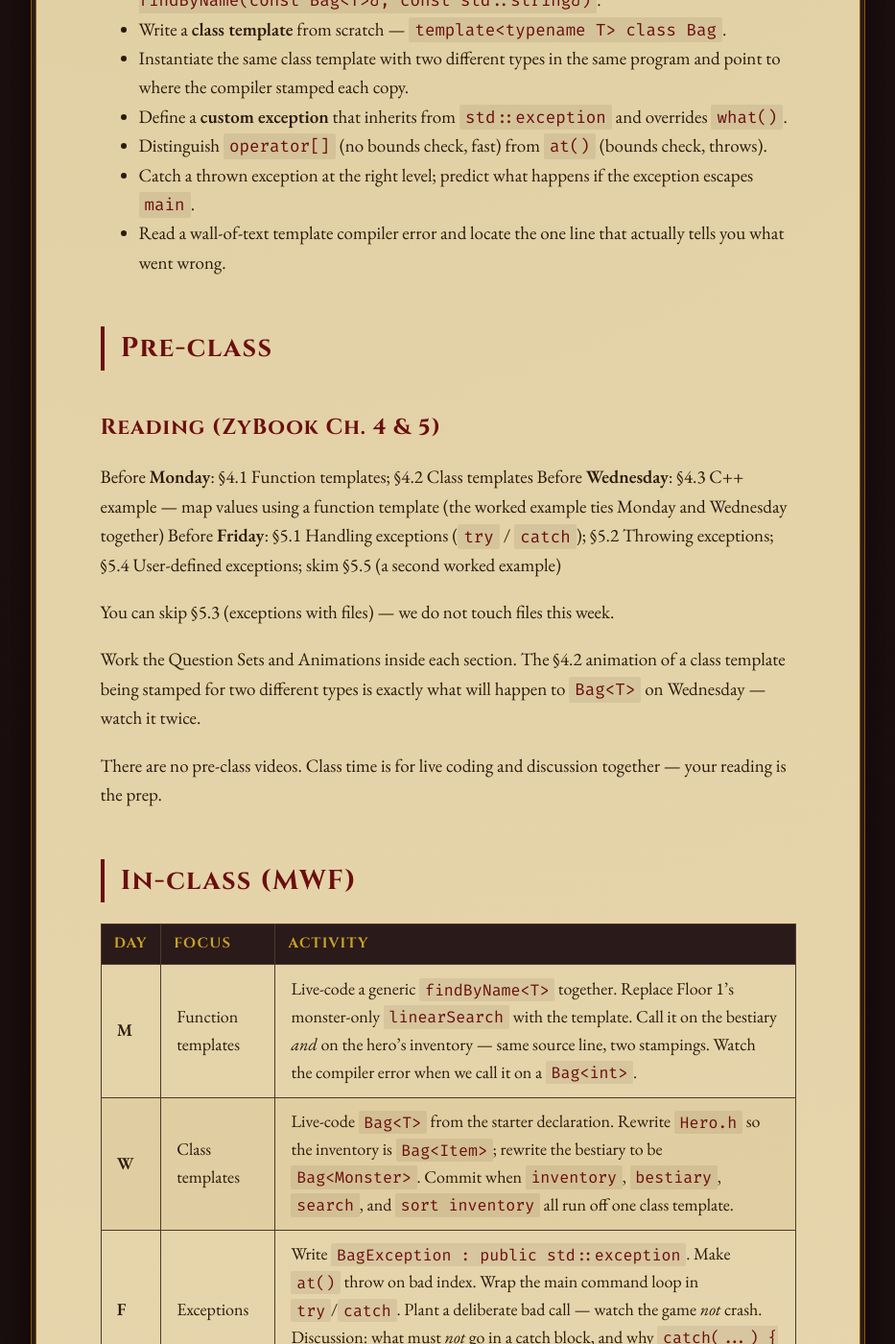
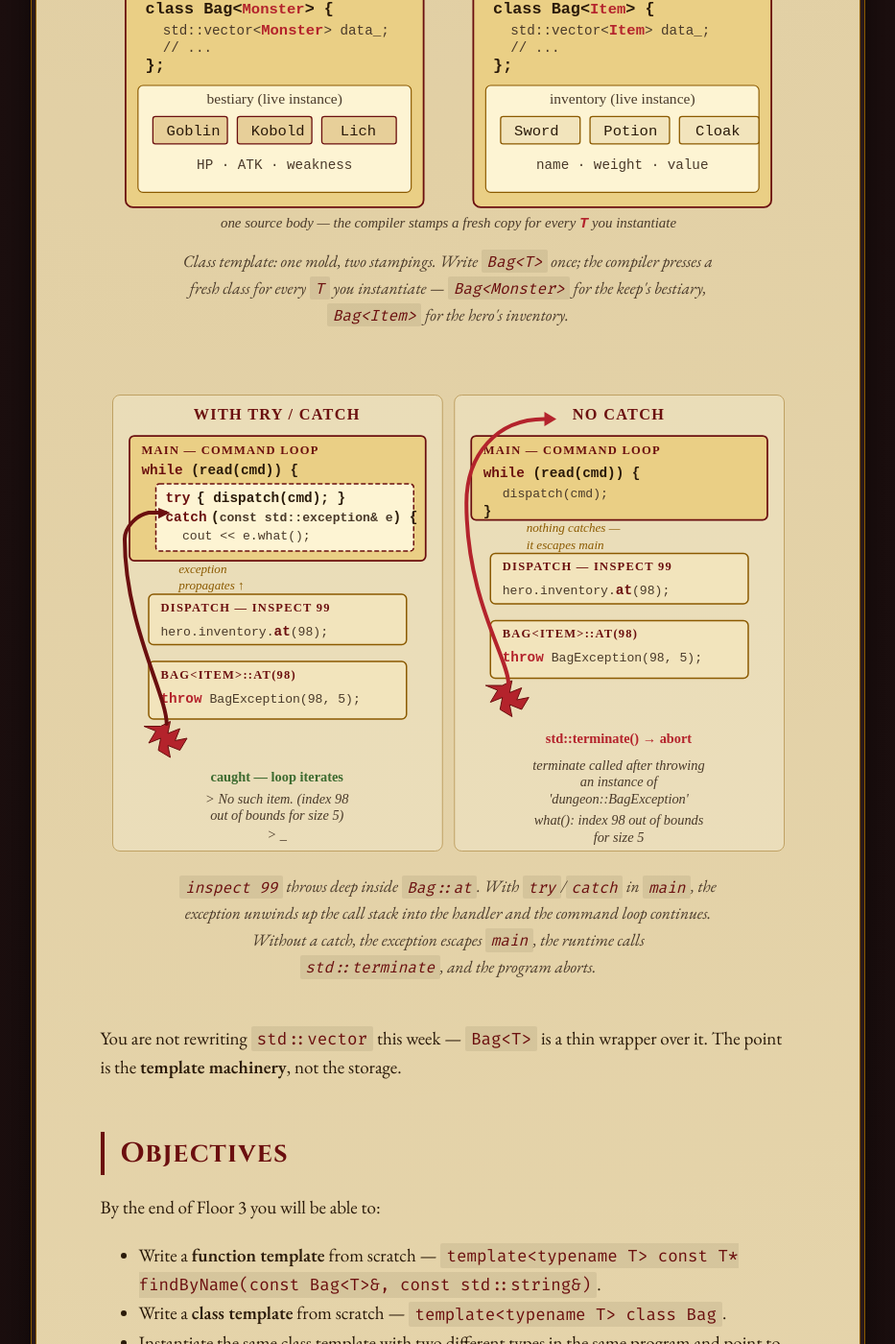
Before and after one commit to HogRed/comp2450, a Jekyll site: the page built from _floors/floor-03.md, in a window 1280 px wide and 1400 px high, scrolled down 1491 px. Shown: the whole window at 96% size, without its empty margins (173-1106 px from the left). Built offline with Jekyll 4.4.1, drawn with Linux system fonts in a browser that asks for light colours; some web fonts are replaced.

Commit message:
Add Floor 3 diagrams: class template stamping + exception unwind
Two SVGs embedded in floor-03.md to anchor the week's two concepts:
template-stamping shows one Bag<T> mold pressed into Bag<Monster> and
Bag<Item>; exception-unwind shows the inspect 99 call stack with and
without a try/catch in main.

Co-Authored-By: Claude Opus 4.7 <noreply@anthropic.com>

```diff
--- a/_floors/floor-03.md
+++ b/_floors/floor-03.md
@@ -18,6 +18,16 @@ You will learn two things, and they are inseparable:
 
 1. **Templates** — one mold, any metal. Write `Bag<T>` once; the compiler stamps a fresh copy for every `T` you instantiate. Function templates first (`findByName<T>` generalizes Floor 1's linear search); class templates next (`Bag<T>` replaces both `std::vector<Item>` and `std::vector<Monster>`).
 2. **Exceptions** — when a caller asks for `inventory.at(999)` on a five-item bag, what does the function *return*? Nothing sensible. It **throws** a `BagException`. The main loop catches. The game keeps going. The caller knows exactly what went wrong.
+
+<figure class="diagram">
+  <img src="{{ '/assets/diagrams/template-stamping.svg' | relative_url }}" alt="One class template Bag<T> stamped by the compiler into Bag<Monster> and Bag<Item>"/>
+  <figcaption>Class template: one mold, two stampings. Write <code>Bag&lt;T&gt;</code> once; the compiler presses a fresh class for every <code>T</code> you instantiate — <code>Bag&lt;Monster&gt;</code> for the keep's bestiary, <code>Bag&lt;Item&gt;</code> for the hero's inventory.</figcaption>
+</figure>
+
+<figure class="diagram">
+  <img src="{{ '/assets/diagrams/exception-unwind.svg' | relative_url }}" alt="Two call stacks side by side: with try/catch the exception is caught in main; without, std::terminate aborts the program"/>
+  <figcaption><code>inspect 99</code> throws deep inside <code>Bag::at</code>. With <code>try</code>/<code>catch</code> in <code>main</code>, the exception unwinds up the call stack into the handler and the command loop continues. Without a catch, the exception escapes <code>main</code>, the runtime calls <code>std::terminate</code>, and the program aborts.</figcaption>
+</figure>
 
 You are not rewriting `std::vector` this week — `Bag<T>` is a thin wrapper over it. The point is the **template machinery**, not the storage.
 
```
Also changed, not shown: assets/diagrams/exception-unwind.svg (added), assets/diagrams/template-stamping.svg (added).
